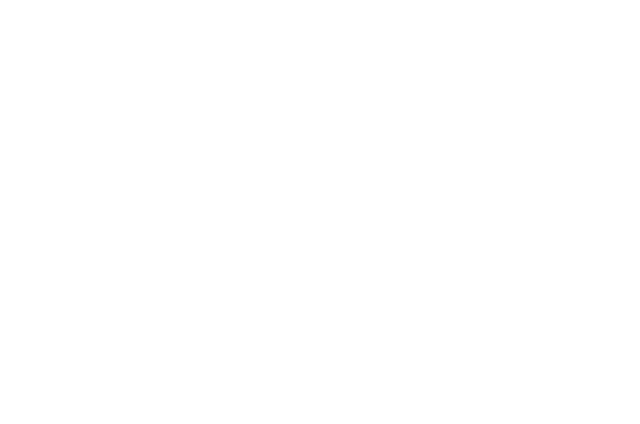
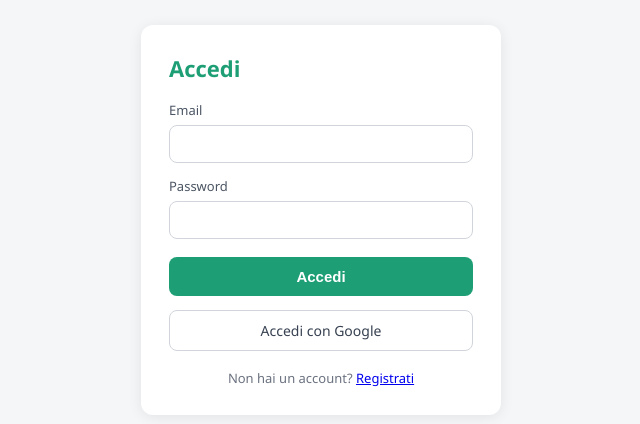
Before and after one commit to davide-modena/WaySafe, a React (Create React App) app in the folder frontend/: page /login in a window 1280 px wide. Before the commit this address had no page. Shown: the part 180-604 px from the top of the page, without its empty margins (319-959 px from the left). Built offline with nearby package versions, Linux system fonts and the light colour scheme; no server answers.

Commit message:
frontend: LoginPage con form email/password e accesso Google, AuthContext globale

```diff
--- a/frontend/src/App.js
+++ b/frontend/src/App.js
@@ -1,14 +1,19 @@
 import { BrowserRouter, Routes, Route } from 'react-router-dom';
+import { AuthProvider } from './context/AuthContext';
 import HomePage from './pages/HomePage';
+import LoginPage from './pages/LoginPage';
 import './App.css';
 
 function App() {
   return (
-    <BrowserRouter>
-      <Routes>
-        <Route path="/" element={<HomePage />} />
-      </Routes>
-    </BrowserRouter>
+    <AuthProvider>
+      <BrowserRouter>
+        <Routes>
+          <Route path="/" element={<HomePage />} />
+          <Route path="/login" element={<LoginPage />} />
+        </Routes>
+      </BrowserRouter>
+    </AuthProvider>
   );
 }
 
--- /dev/null
+++ b/frontend/src/context/AuthContext.js
@@ -0,0 +1,71 @@
+import { createContext, useContext, useState, useEffect } from 'react';
+import api from '../services/api';
+
+const AuthContext = createContext(null);
+
+function setAuthHeader(token) {
+  if (token) {
+    api.defaults.headers.common.Authorization = `Bearer ${token}`;
+  } else {
+    delete api.defaults.headers.common.Authorization;
+  }
+}
+
+export function AuthProvider({ children }) {
+  const [token, setToken] = useState(() => localStorage.getItem('waysafe_token'));
+  const [user, setUser] = useState(() => {
+    const raw = localStorage.getItem('waysafe_user');
+    return raw ? JSON.parse(raw) : null;
+  });
+
+  useEffect(() => {
+    setAuthHeader(token);
+  }, [token]);
+
+  function persist(nextToken, nextUser) {
+    localStorage.setItem('waysafe_token', nextToken);
+    if (nextUser) localStorage.setItem('waysafe_user', JSON.stringify(nextUser));
+    setToken(nextToken);
+    setUser(nextUser || null);
+  }
+
+  async function login(email, password) {
+    const { data } = await api.post('/auth/login', { email, password });
+    persist(data.token, data.user);
+    return data.user;
+  }
+
+  async function register(dati) {
+    const { data } = await api.post('/auth/register', dati);
+    persist(data.token, data.user);
+    return data.user;
+  }
+
+  function loginConToken(nextToken) {
+    persist(nextToken, null);
+  }
+
+  function logout() {
+    localStorage.removeItem('waysafe_token');
+    localStorage.removeItem('waysafe_user');
+    setAuthHeader(null);
+    setToken(null);
+    setUser(null);
+  }
+
+  const value = {
+    token,
+    user,
+    isAuthenticated: Boolean(token),
+    login,
+    register,
+    loginConToken,
+    logout
+  };
+
+  return <AuthContext.Provider value={value}>{children}</AuthContext.Provider>;
+}
+
+export function useAuth() {
+  return useContext(AuthContext);
+}
--- /dev/null
+++ b/frontend/src/pages/LoginPage.jsx
@@ -0,0 +1,58 @@
+import { useState, useEffect } from 'react';
+import { useNavigate, useSearchParams, Link } from 'react-router-dom';
+import { useAuth } from '../context/AuthContext';
+import './auth.css';
+
+const API_URL = process.env.REACT_APP_API_URL || 'http://localhost:5000/api/v1';
+
+function LoginPage() {
+  const { login, loginConToken } = useAuth();
+  const navigate = useNavigate();
+  const [params] = useSearchParams();
+  const [email, setEmail] = useState('');
+  const [password, setPassword] = useState('');
+  const [errore, setErrore] = useState('');
+
+  useEffect(() => {
+    const token = params.get('token');
+    if (token) {
+      loginConToken(token);
+      navigate('/');
+    }
+  }, [params, loginConToken, navigate]);
+
+  async function onSubmit(e) {
+    e.preventDefault();
+    setErrore('');
+    try {
+      await login(email, password);
+      navigate('/');
+    } catch (err) {
+      setErrore((err.response && err.response.data && err.response.data.error) || 'Accesso non riuscito');
+    }
+  }
+
+  return (
+    <div className="auth-page">
+      <form className="auth-card" onSubmit={onSubmit}>
+        <h1>Accedi</h1>
+        {errore && <p className="auth-error">{errore}</p>}
+        <label>
+          Email
+          <input type="email" value={email} onChange={(e) => setEmail(e.target.value)} required />
+        </label>
+        <label>
+          Password
+          <input type="password" value={password} onChange={(e) => setPassword(e.target.value)} required />
+        </label>
+        <button type="submit" className="auth-submit">Accedi</button>
+        <a className="auth-google" href={`${API_URL}/auth/google`}>Accedi con Google</a>
+        <p className="auth-switch">
+          Non hai un account? <Link to="/register">Registrati</Link>
+        </p>
+      </form>
+    </div>
+  );
+}
+
+export default LoginPage;
--- /dev/null
+++ b/frontend/src/pages/auth.css
@@ -0,0 +1,79 @@
+.auth-page {
+  display: flex;
+  align-items: center;
+  justify-content: center;
+  min-height: 100%;
+  padding: 24px;
+  background: #f4f6f8;
+}
+
+.auth-card {
+  display: flex;
+  flex-direction: column;
+  gap: 14px;
+  width: 100%;
+  max-width: 360px;
+  background: #ffffff;
+  border-radius: 12px;
+  padding: 28px;
+  box-shadow: 0 2px 14px rgba(0, 0, 0, 0.08);
+}
+
+.auth-card h1 {
+  margin: 0 0 4px;
+  font-size: 22px;
+  color: #1d9e75;
+}
+
+.auth-card label {
+  display: flex;
+  flex-direction: column;
+  gap: 6px;
+  font-size: 13px;
+  color: #4b5563;
+}
+
+.auth-card input {
+  padding: 10px 12px;
+  border: 1px solid #d1d5db;
+  border-radius: 8px;
+  font-size: 14px;
+}
+
+.auth-submit {
+  margin-top: 4px;
+  padding: 11px;
+  border: none;
+  border-radius: 8px;
+  background: #1d9e75;
+  color: #ffffff;
+  font-size: 15px;
+  font-weight: 600;
+  cursor: pointer;
+}
+
+.auth-google {
+  text-align: center;
+  padding: 10px;
+  border: 1px solid #d1d5db;
+  border-radius: 8px;
+  text-decoration: none;
+  color: #374151;
+  font-size: 14px;
+}
+
+.auth-error {
+  margin: 0;
+  padding: 9px 12px;
+  border-radius: 8px;
+  background: #fde8e8;
+  color: #c0392b;
+  font-size: 13px;
+}
+
+.auth-switch {
+  margin: 4px 0 0;
+  text-align: center;
+  font-size: 13px;
+  color: #6b7280;
+}
```
Also changed, not shown: 1 other file (tests, documents, lock files or other folders).
